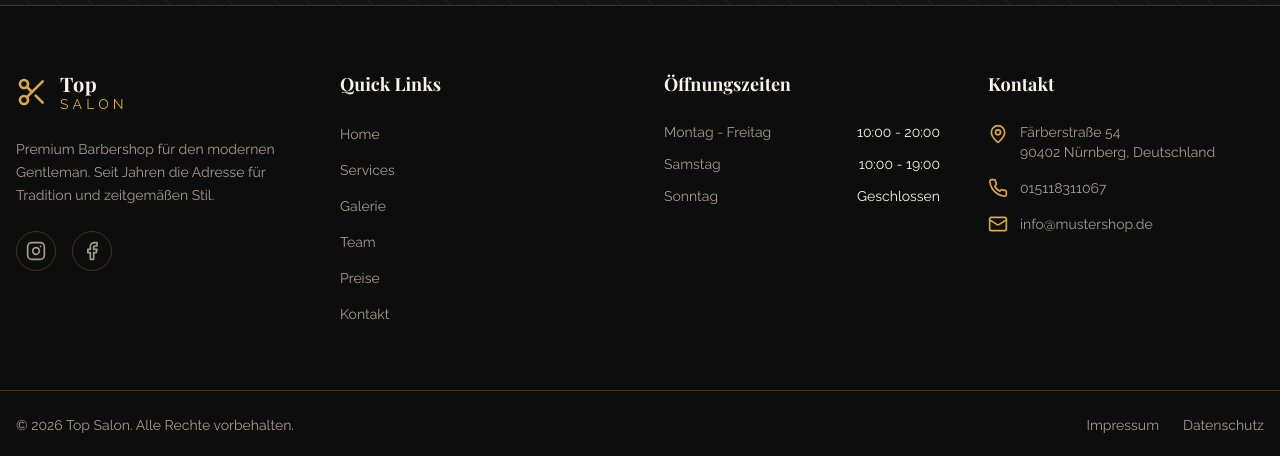
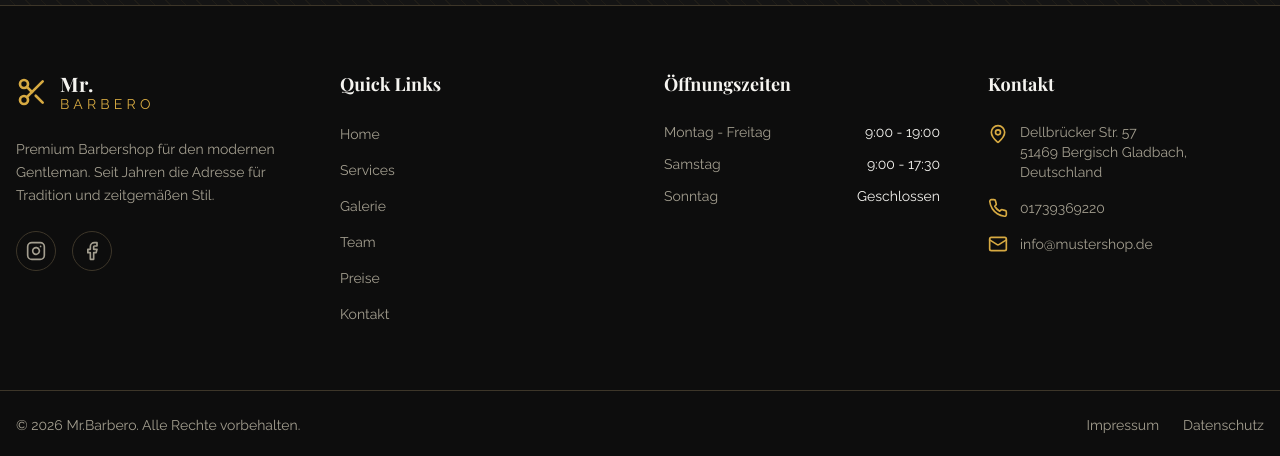
Before and after one commit to hbmarkofficial-business/Mr.Barbero, a React (Vite) app: page / in a window 1280 px wide. Shown: the part 4579-5035 px from the top of the page. Built offline with nearby package versions, Linux system fonts and the light colour scheme.

Commit message:
Update Footer.tsx

```diff
--- a/src/components/Footer.tsx
+++ b/src/components/Footer.tsx
@@ -15,10 +15,10 @@ export const Footer = () => {
               <Scissors className="w-8 h-8 text-primary transition-transform duration-300 group-hover:rotate-45" />
               <div className="flex flex-col">
                 <span className="font-display text-xl font-bold text-foreground tracking-wide">
-                  Top
+                  Mr.
                 </span>
                 <span className="text-primary text-sm tracking-[0.3em] uppercase -mt-1">
-                  Salon
+                  Barbero
                 </span>
               </div>
             </Link>
@@ -83,11 +83,11 @@ export const Footer = () => {
             <ul className="space-y-3 text-sm">
               <li className="flex justify-between text-muted-foreground">
                 <span>Montag - Freitag</span>
-                <span className="text-foreground">10:00 - 20:00</span>
+                <span className="text-foreground">9:00 - 19:00</span>
               </li>
             <li className="flex justify-between text-muted-foreground">
                 <span>Samstag</span>
-                <span className="text-foreground">10:00 - 19:00 </span>
+                <span className="text-foreground">9:00 - 17:30 </span>
               </li>
 
               <li className="flex justify-between text-muted-foreground">
@@ -106,17 +106,17 @@ export const Footer = () => {
               <li className="flex items-start gap-3">
                 <MapPin className="w-5 h-5 text-primary shrink-0 mt-0.5" />
                 <span className="text-muted-foreground text-sm">
-                 Färberstraße 54<br />
-                  90402 Nürnberg, Deutschland
+                 Dellbrücker Str. 57<br />
+                  51469 Bergisch Gladbach, Deutschland
                 </span>
               </li>
               <li className="flex items-center gap-3">
                 <Phone className="w-5 h-5 text-primary shrink-0" />
                 <a
-                  href="tel:015118311067"
+                  href="tel:01739369220"
                   className="text-muted-foreground hover:text-primary transition-colors text-sm"
                 >
-                015118311067
+                01739369220
                 </a>
               </li>
               <li className="flex items-center gap-3">
@@ -137,7 +137,7 @@ export const Footer = () => {
       <div className="border-t border-border">
         <div className="container mx-auto px-4 py-6 flex flex-col md:flex-row justify-between items-center gap-4">
           <p className="text-muted-foreground text-sm">
-            © {currentYear} Top Salon. Alle Rechte vorbehalten.
+            © {currentYear} Mr.Barbero. Alle Rechte vorbehalten.
           </p>
           <div className="flex gap-6 text-sm">
             <Link to="/impressum" className="text-muted-foreground hover:text-primary transition-colors">
```
